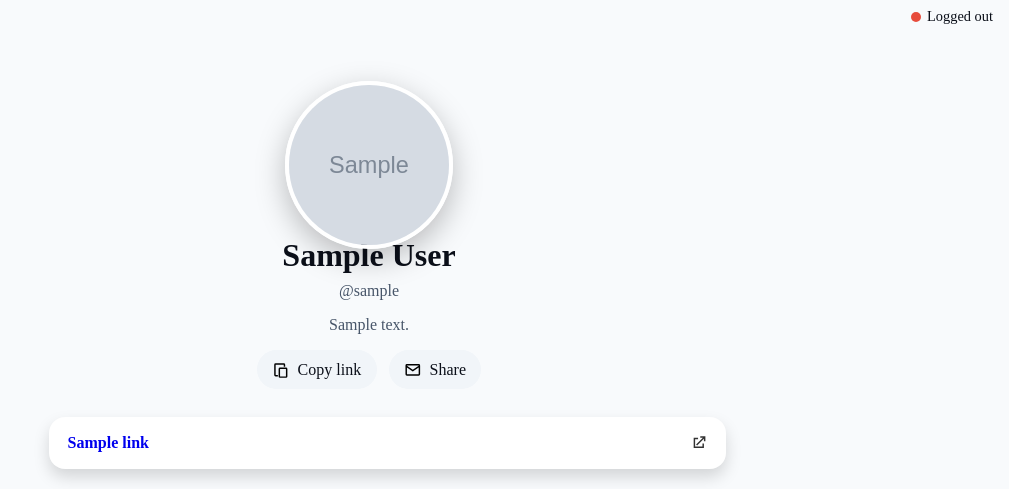
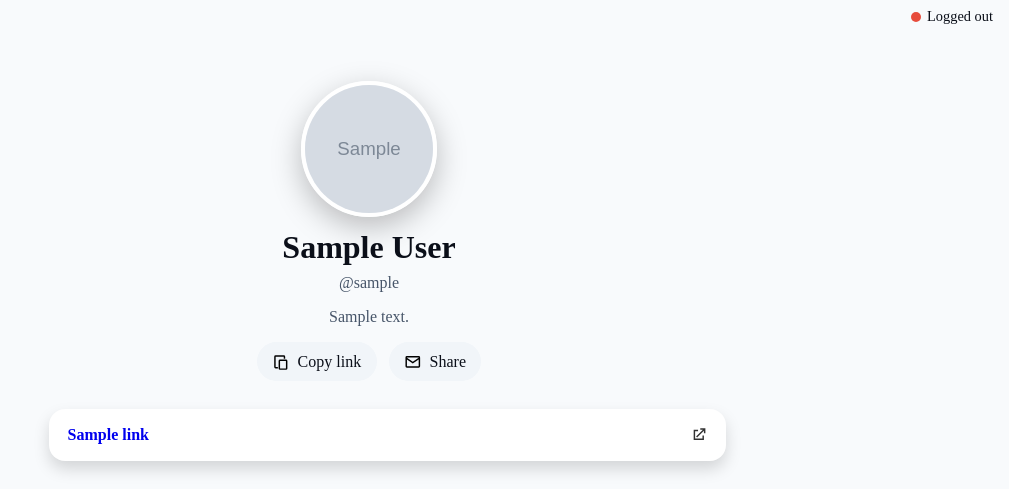
Before and after one commit to nadiaglitch/onelink, a Django app: a page that uses templates/profiles/profile_detail.html in a window 1280 px wide. Shown: the part 65-554 px from the top of the page, without its empty margins (271-1280 px from the left). Run offline with Django 4.2, Linux system fonts and the light colour scheme; tables that the repository leaves empty hold one stand-in row (values such as "Sample post"); grey boxes marked "Sample" are stand-in pictures.

Commit message:
Improving size of avatar

```diff
--- a/static/css/site.css
+++ b/static/css/site.css
@@ -234,7 +234,7 @@
 .profile-header{text-align:center;display:grid;gap:.5rem}
 .avatar-wrap{display:flex;justify-content:center}
 .avatar{
-  width:160px;height:160px;border-radius:50%;object-fit:cover;object-position:center;
+  width:128px;height:128px;border-radius:50%;object-fit:cover;object-position:center;
   border:4px solid var(--card);box-shadow:0 10px 30px rgba(0,0,0,.25);display:block;
 }
 .display-name{font-size:clamp(1.4rem,2.5vw,2rem);margin:.25rem 0 0}
@@ -348,7 +348,7 @@
 }
 
 /* ===== avatar pencil badge ===== */
-.avatar-wrap {
+.avatar-pencil {
   width: 128px; height: 128px; margin: 0 auto 1rem; position: relative;
 }
 
--- a/templates/profiles/profile_detail.html
+++ b/templates/profiles/profile_detail.html
@@ -82,7 +82,7 @@
 .profile-header { text-align:center; display:grid; gap: .5rem; }
 .avatar-wrap { display:flex; justify-content:center; }
 .avatar { border-radius: 9999px; border: 4px solid var(--card); box-shadow: 0 10px 30px rgba(0,0,0,.25); }
-.avatar.placeholder { width:160px; height:160px; border-radius:9999px; display:grid; place-items:center; font-size:4rem; font-weight:700; background: var(--btn); color: var(--muted); }
+.avatar.placeholder { width: 128px;px; height:128px; border-radius:9999px; display:grid; place-items:center; font-size:4rem; font-weight:700; background: var(--btn); color: var(--muted); }
 .display-name { font-size: clamp(1.4rem, 2.5vw, 2rem); margin:0.25rem 0 0; }
 .handle { color: var(--muted); margin:0; }
 .bio { margin:.5rem auto 0; color: var(--muted); max-width: 50ch; }
--- a/templates/profiles/profile_links.html
+++ b/templates/profiles/profile_links.html
@@ -81,7 +81,7 @@
 }
 
 /* ===== avatar pencil badge ===== */
-.avatar-wrap {
+.avatar-pencil {
   width: 128px; height: 128px; margin: 0 auto 1rem; position: relative;
 }
 
```
Also changed, not shown: 1 other file.
